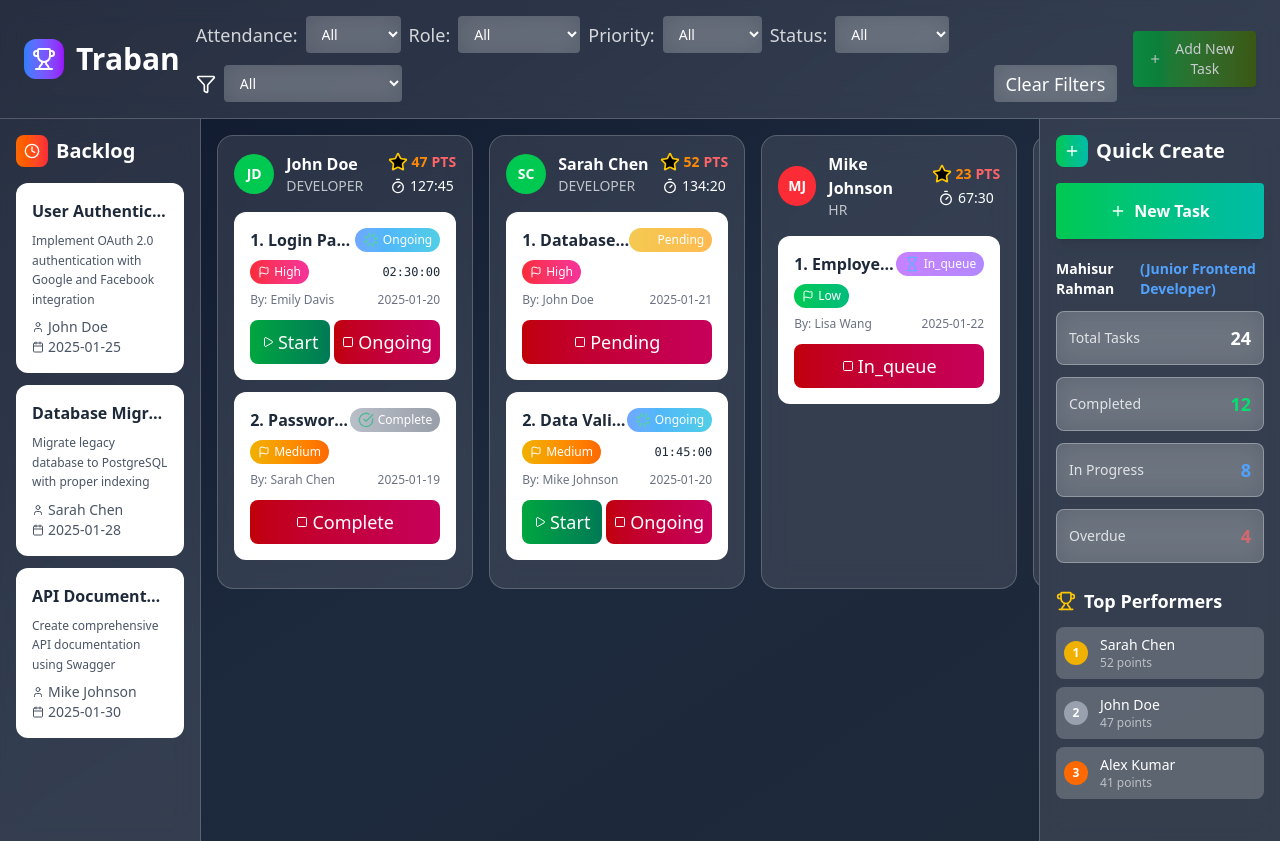
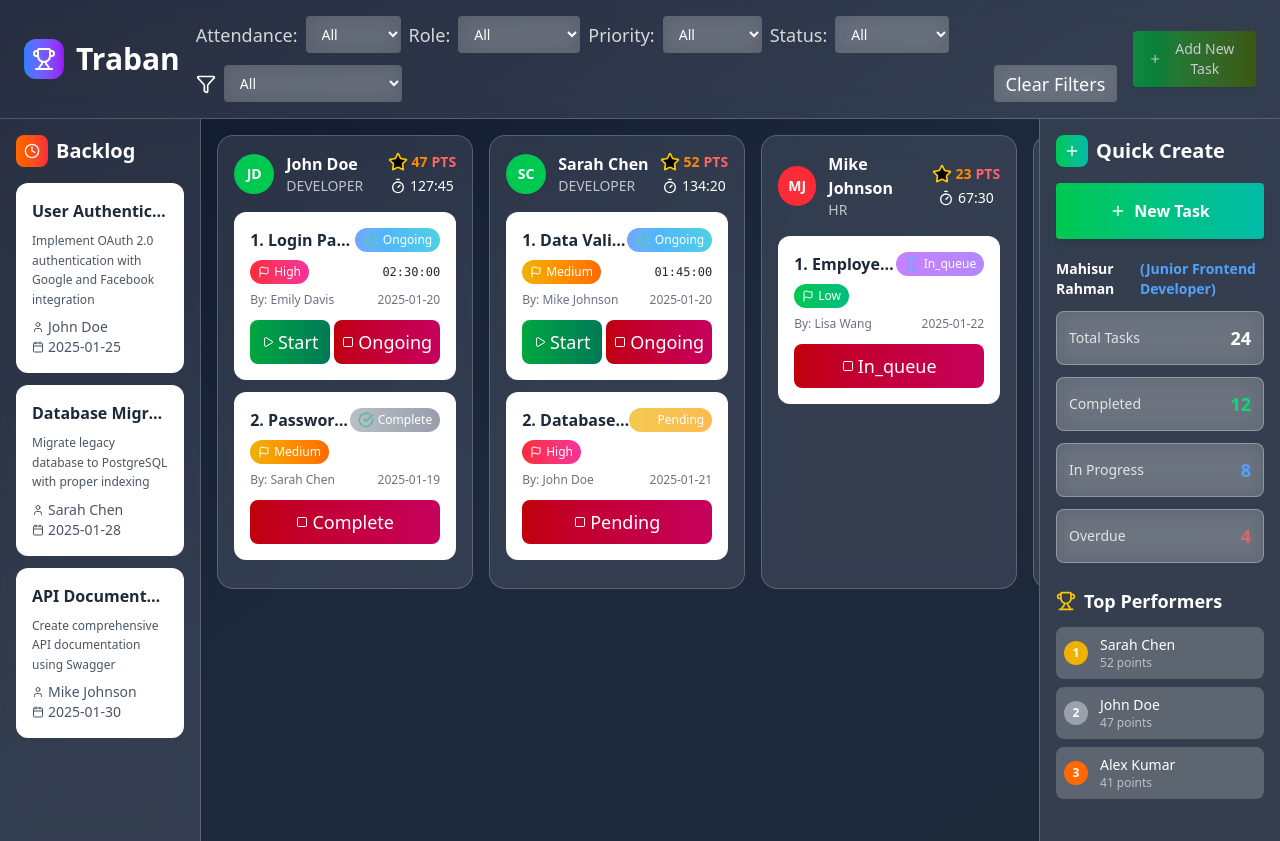
Before and after one commit to mahisurrahman/tms_dummy_frontend, a React (Vite) app: page / in a window 1280 px wide. Built offline with nearby package versions, Linux system fonts and the light colour scheme.

Commit message:
status wise sorting

```diff
--- a/src/Global/Pages/KanbanBoardThree.jsx
+++ b/src/Global/Pages/KanbanBoardThree.jsx
@@ -50,6 +50,13 @@ function KanbanBoardThree() {
     TaskStatus.REVIEW,
     TaskStatus.COMPLETE,
   ];
+  const statusSortOrder = {
+    [TaskStatus.REVIEW]: 0,
+    [TaskStatus.ONGOING]: 1,
+    [TaskStatus.IN_QUEUE]: 2,
+    [TaskStatus.PENDING]: 3,
+    [TaskStatus.COMPLETE]: 4,
+  };
 
   // Dummy data
   const users = [
@@ -439,7 +446,7 @@ function KanbanBoardThree() {
 
   const TaskCard = ({ index, task, isBacklog = false, userId }) => (
     <div
-      className={`bg-white rounded-xl p-4 mb-3 transition-all duration-300 transform cursor-pointer  ${
+      className={`bg-white rounded-xl p-4 mb-3 transition-all duration-300 ease-in-out transform hover:-translate-y-[1px] cursor-pointer  ${
         task.priority === "High"
           ? "border-red-500 shadow-red-100"
           : task.priority === "Medium"
@@ -980,9 +987,17 @@ function KanbanBoardThree() {
 
                 {/* User Tasks */}
                 <div className="space-y-2 md:space-y-3 max-h-64 md:max-h-96 overflow-y-auto">
-                  {(userTasks[user.id] || []).map((task, index) => (
-                    <TaskCard index={index + 1} key={task.id} task={task} userId={user.id} />
-                  ))}
+                  {(userTasks[user.id] || [])
+                    .slice()
+                    .sort((a, b) => {
+                      const sa = statusSortOrder[a.status] ?? 99;
+                      const sb = statusSortOrder[b.status] ?? 99;
+                      if (sa !== sb) return sa - sb;
+                      return (a.assignedDate || "").localeCompare(b.assignedDate || "");
+                    })
+                    .map((task, index) => (
+                      <TaskCard index={index + 1} key={task.id} task={task} userId={user.id} />
+                    ))}
 
                   {(!userTasks[user.id] || userTasks[user.id].length === 0) && (
                     <div className="text-center py-4 md:py-8 text-white/50">
```
